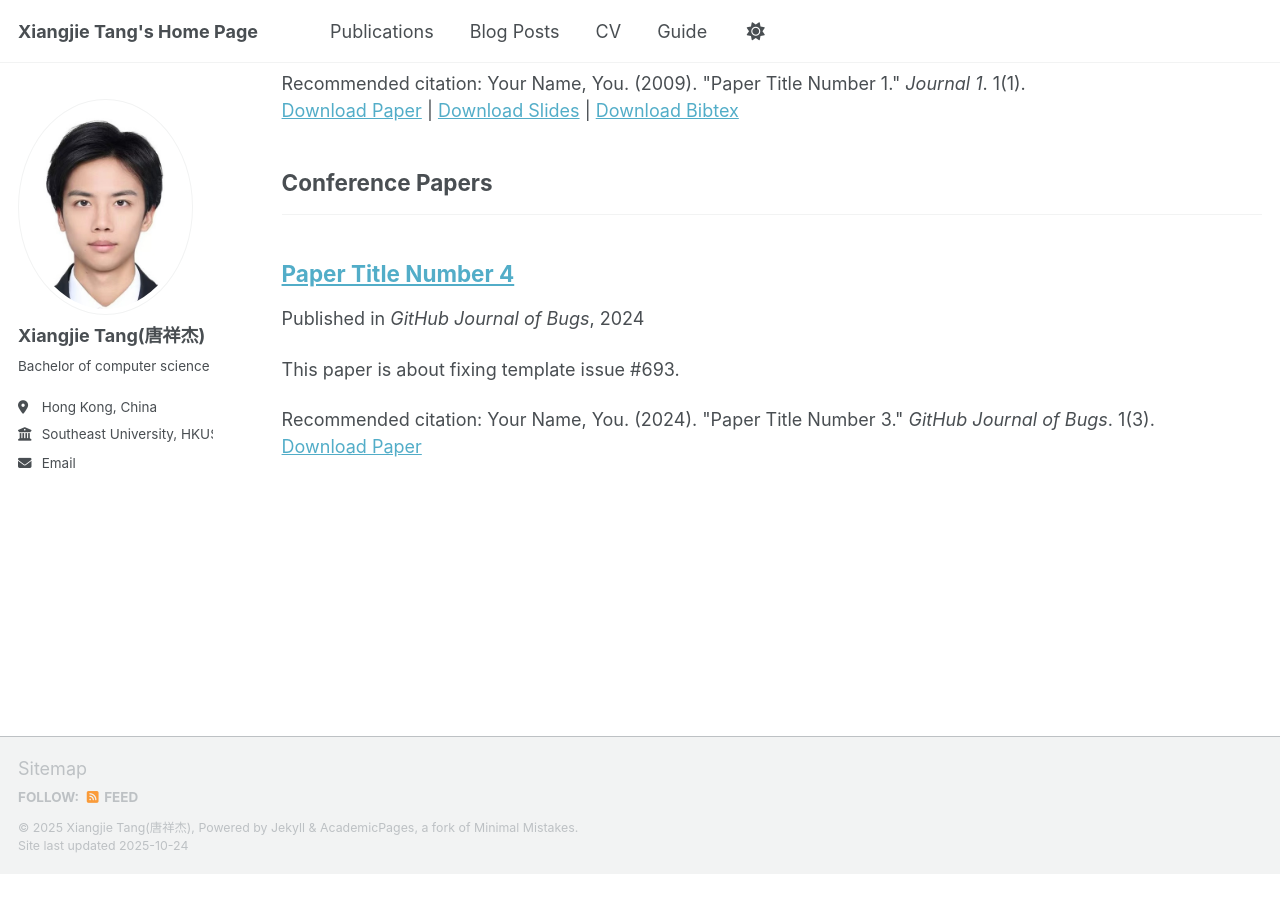
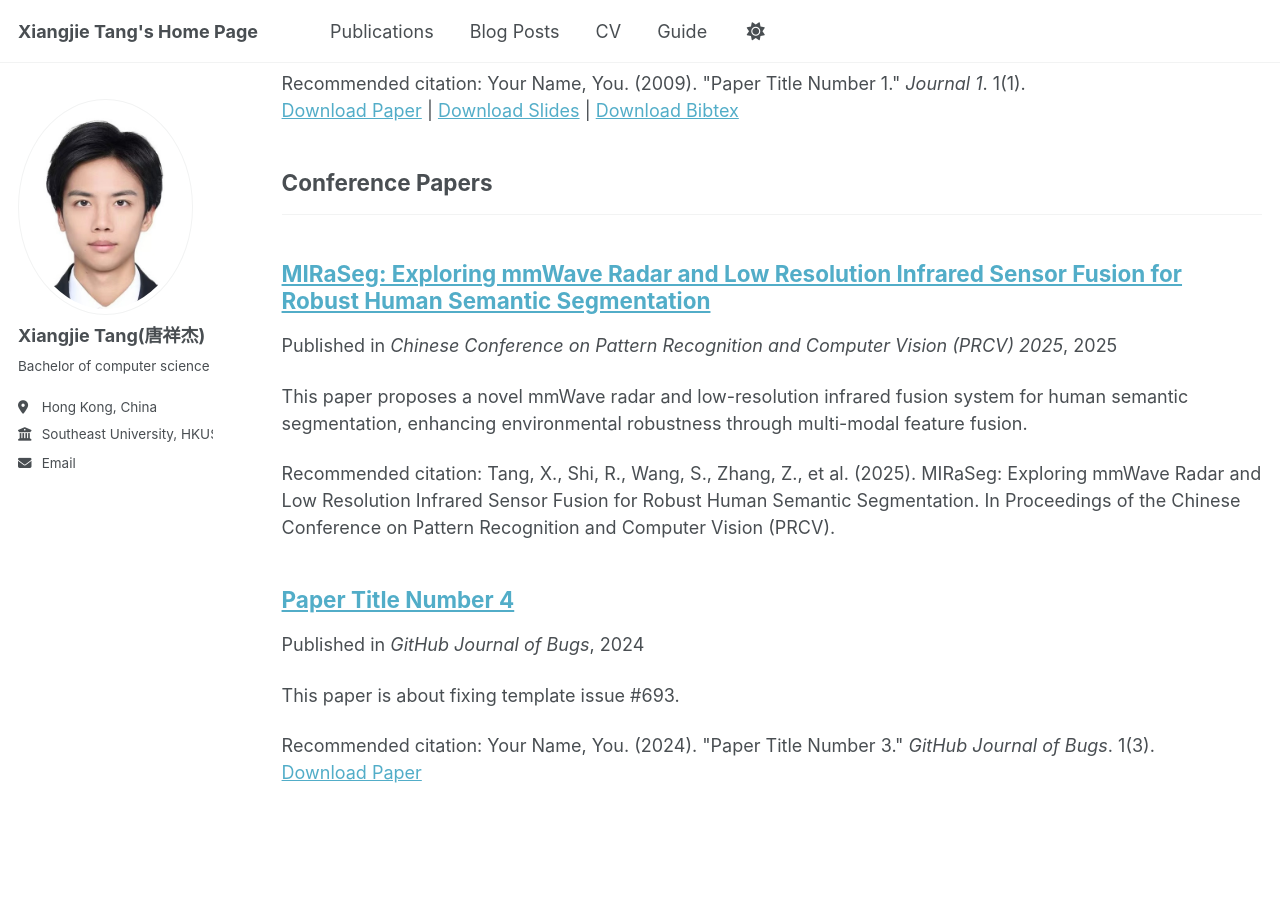
Before and after one commit to WolerT/WolerT.github.io, a Jekyll site: the page built from _pages/publications.html, in a window 1280 px wide and 900 px high, scrolled down 828 px. Built offline with Jekyll 4.4.1, drawn with Linux system fonts in a browser that asks for light colours; a script that is not in the unit is left out; a file with an impossible date is left out; before the commit the page ends 1702 px from its top, so only the background shows below that.

Commit message:
chage_pub

```diff
--- a/_publications/2025-06-08-paper-title-number-5.md
+++ b/_publications/2025-06-08-paper-title-number-5.md
@@ -4,7 +4,7 @@ collection: publications
 category: conferences
 permalink:
 excerpt: 'This paper proposes a novel mmWave radar and low-resolution infrared fusion system for human semantic segmentation, enhancing environmental robustness through multi-modal feature fusion.'
-date: 2026
+date: 2025-10-17
 venue: 'Chinese Conference on Pattern Recognition and Computer Vision (PRCV) 2025'
 paperurl:
 citation: 'Tang, X., Shi, R., Wang, S., Zhang, Z., et al. (2025). MIRaSeg: Exploring mmWave Radar and Low Resolution Infrared Sensor Fusion for Robust Human Semantic Segmentation. In Proceedings of the Chinese Conference on Pattern Recognition and Computer Vision (PRCV).'
```
